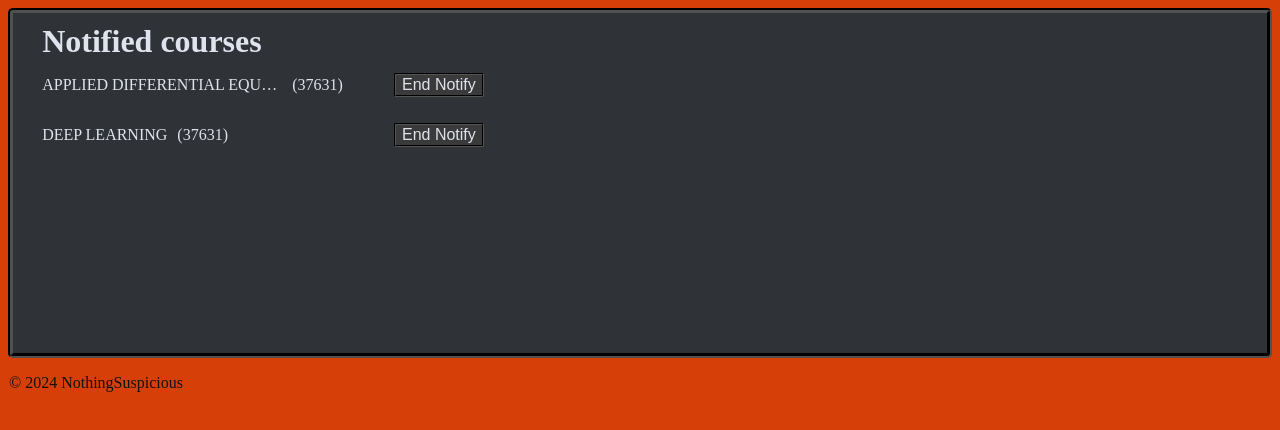
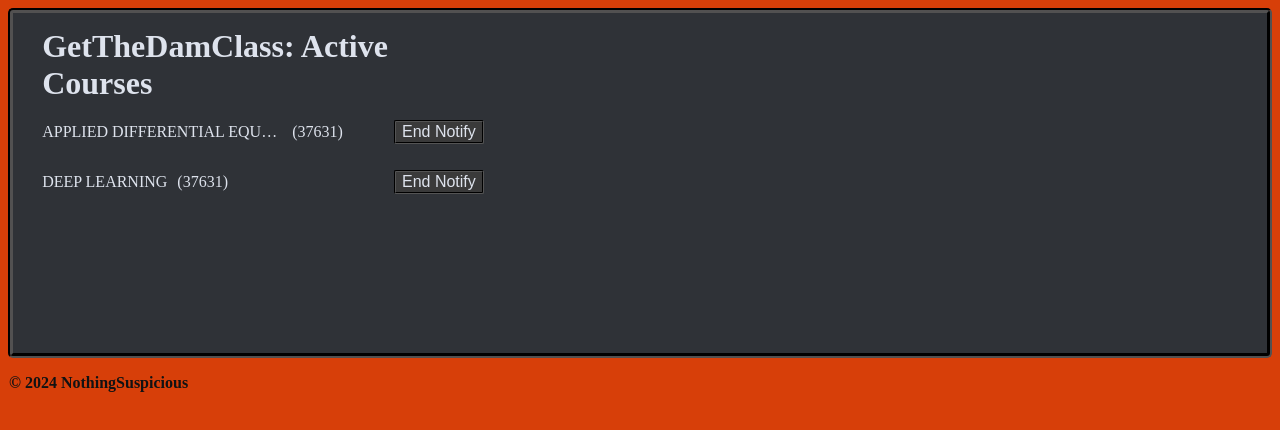
Before and after one commit to colinpannikkat/GetTheDamClass, a React (Create React App) app: page / in a window 1280 px wide. Shown: the top 430 px of the page. Built offline with nearby package versions, Linux system fonts and the light colour scheme; the HTML template or start-up script is replaced by a standard one.

Commit message:
Changed extension page header, tested overflow and added invisible scroll.

```diff
--- a/src/App.css
+++ b/src/App.css
@@ -37,11 +37,19 @@ html {
     border-radius: 5px;
     border-width: 5px;
     border-style: groove;
+    display: flex;
+    overflow: scroll;
+    overflow-x: hidden;
+}
+
+/* Hide scrollbar for Chrome, Safari and Opera */
+.container::-webkit-scrollbar {
+    display: none;
 }
 
 h1 {
     color: var(--text-color);
-    padding: 0% 2%;
+    padding: 1% 2%;
     margin: 0% 2%;
 }
 
@@ -96,4 +104,5 @@ div.EndNotify button:active {
 .footer {
     padding-left: 1px;
     color: var(--lt-color-gray-900);
+    font-weight: 900;
 }
--- a/src/App.tsx
+++ b/src/App.tsx
@@ -3,8 +3,8 @@ import CourseLine from './components/courseline'
 function App() {
     return (
       <div className="App">
-        <h1>Notified courses</h1>
-        <CourseLine name={"APPLIED DIFFERENTIAL EQUATIONS APPLIED DIFFERENTIAL EQUATIONS"} crn={37631} />
+        <h1>GetTheDamClass: Active Courses</h1>
+        <CourseLine name={"APPLIED DIFFERENTIAL EQUATIONS"} crn={37631} />
         <CourseLine name={"DEEP LEARNING"} crn={37631} />
       </div>
     );
```
Also changed, not shown: 1 other file (tests, documents, lock files or other folders).
